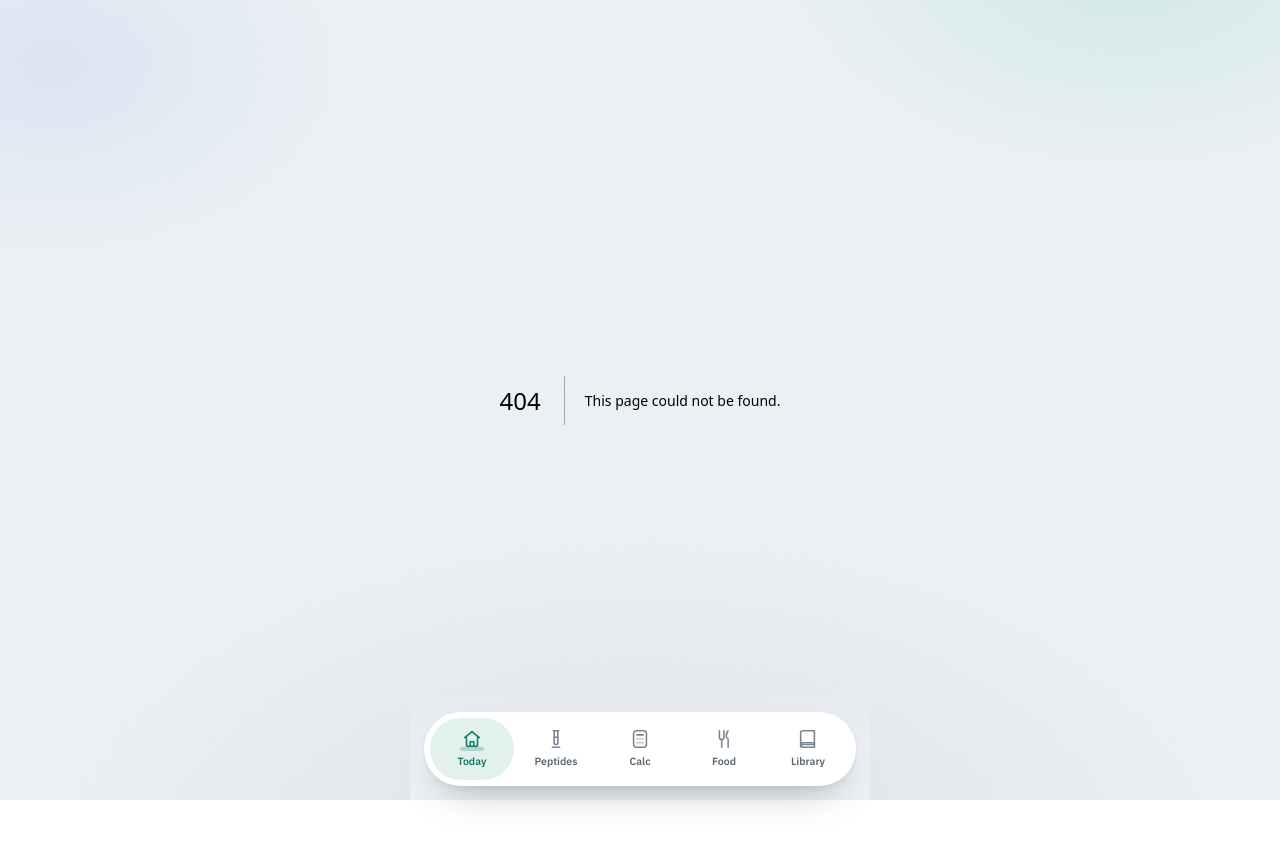
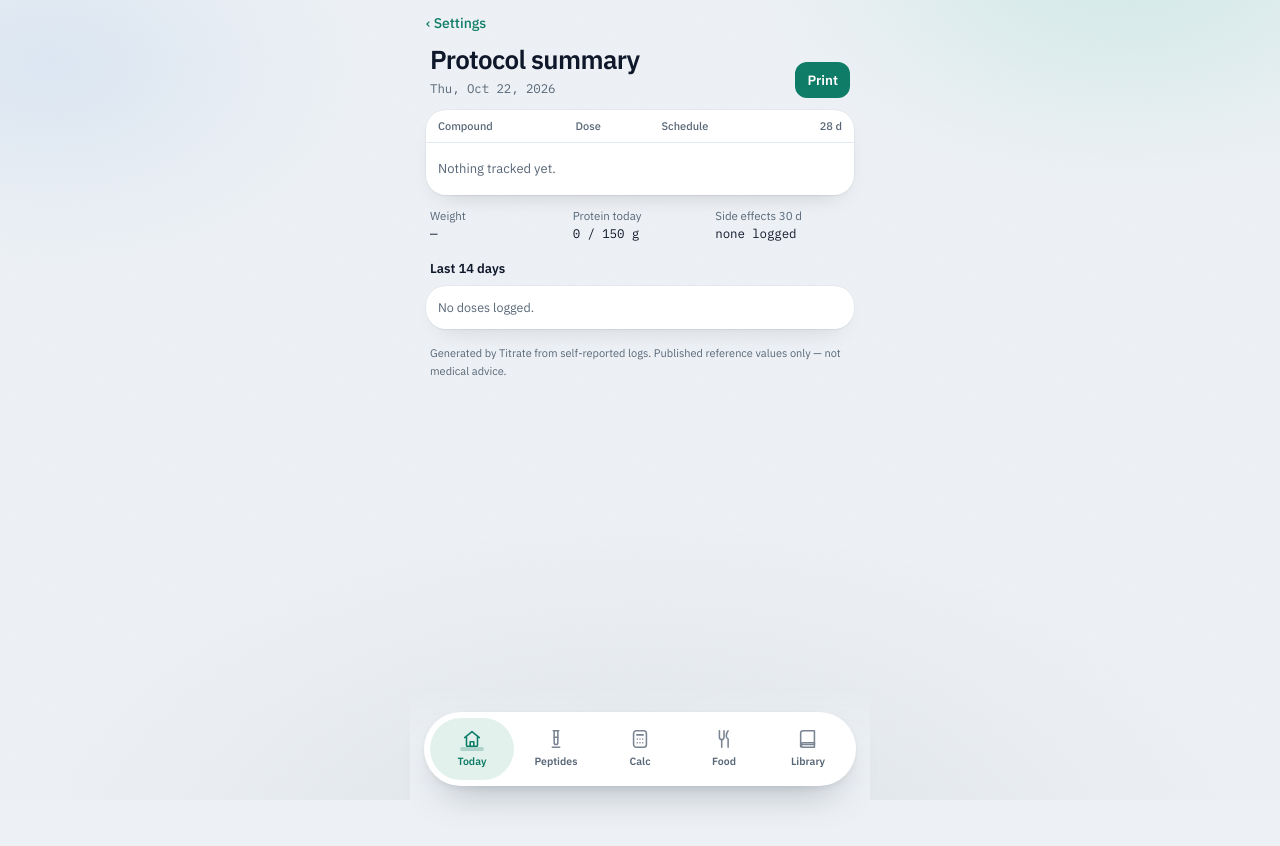
Before and after one commit to RDW-Labz/titrate, a Next.js app: page /summary in a window 1280 px wide. Before the commit this address had no page. Shown: the top 846 px of the page. After the commit the page ends 800 px from the top, so only its background shows below. Built offline with nearby package versions, Linux system fonts and the light colour scheme.

Commit message:
Add printable protocol summary (adherence, vials, side effects, recent doses) behind Settings

```diff
--- a/src/app/globals.css
+++ b/src/app/globals.css
@@ -238,6 +238,32 @@ a:focus-visible {
   display: none;
 }
 
+@media print {
+  .no-print,
+  nav,
+  .app-bg,
+  .app-noise {
+    display: none !important;
+  }
+
+  body {
+    background: #fff;
+  }
+
+  main {
+    padding: 0 !important;
+  }
+
+  .shadow-card {
+    box-shadow: none !important;
+  }
+
+  section,
+  ul {
+    break-inside: avoid;
+  }
+}
+
 @media (prefers-reduced-motion: reduce) {
   *,
   *::before,
--- a/src/app/settings/page.tsx
+++ b/src/app/settings/page.tsx
@@ -122,6 +122,21 @@ export default function SettingsPage() {
       </section>
 
       <section className="mt-3 rounded-[24px] bg-card px-4 py-4 shadow-card">
+        <div className="flex items-center justify-between gap-3">
+          <div>
+            <p className="text-[15px] font-semibold">Summary</p>
+            <p className="mt-1 text-[12px] text-muted">A one-page view of your protocol to print or show a doctor.</p>
+          </div>
+          <Link
+            href="/summary"
+            className="press shrink-0 rounded-xl bg-accent-soft px-3 py-2 text-[13.5px] font-semibold text-accent"
+          >
+            Open
+          </Link>
+        </div>
+      </section>
+
+      <section className="mt-3 rounded-[24px] bg-card px-4 py-4 shadow-card">
         <p className="text-[15px] font-semibold">Start over</p>
         <div className="mt-2 flex flex-wrap gap-2">
           <Btn size="sm" variant="line" onClick={() => actions.seed()}>
--- /dev/null
+++ b/src/app/summary/page.tsx
@@ -0,0 +1,172 @@
+"use client";
+
+import Link from "next/link";
+import { Btn } from "@/components/ui";
+import { doseOn } from "@/lib/titration";
+import { addDays, cycleInfo, dayKey, inCycle, loggedOn, scheduledOn } from "@/lib/schedule";
+import { useStore } from "@/lib/store";
+import { budDaysLeft, scheduleLabel, useByDate, vialStatus } from "@/lib/vial";
+
+export default function SummaryPage() {
+  const { compounds, doses, vials, symptoms, weights, goals, foods } = useStore();
+  const now = new Date();
+
+  const rows = compounds.map((c) => {
+    let due = 0;
+    let logged = 0;
+    for (let i = 0; i < 28; i++) {
+      const day = addDays(now, -i);
+      if (scheduledOn(c, day) && inCycle(c, day)) {
+        due++;
+        if (loggedOn(doses, c.id, day)) logged++;
+      }
+    }
+    const vial = vials.find((v) => v.id === c.vialId);
+    const status = vial ? vialStatus(vial, c, doses) : null;
+    const bud = vial ? budDaysLeft(vial, now) : null;
+    return { c, due, logged, vial, status, bud, cycle: cycleInfo(c, now) };
+  });
+
+  const recent = [...doses]
+    .filter((d) => +new Date(d.at) > +now - 14 * 86_400_000)
+    .sort((a, b) => +new Date(b.at) - +new Date(a.at));
+
+  const symptomCounts = symptoms
+    .filter((s) => +new Date(s.at) > +now - 30 * 86_400_000)
+    .reduce<Record<string, number>>((acc, s) => ({ ...acc, [s.name]: (acc[s.name] ?? 0) + 1 }), {});
+
+  const sortedW = [...weights].sort((a, b) => a.at.localeCompare(b.at));
+  const latestW = sortedW[sortedW.length - 1];
+  const deltaW = latestW && sortedW[0] ? Math.round((latestW.lb - sortedW[0].lb) * 10) / 10 : null;
+
+  const protein = foods
+    .filter((f) => dayKey(new Date(f.at)) === dayKey(now))
+    .reduce((n, f) => n + f.p, 0);
+
+  return (
+    <div className="pt-3">
+      <div className="no-print">
+        <Link href="/settings" className="press text-[14px] font-medium text-accent">
+          ‹ Settings
+        </Link>
+      </div>
+
+      <header className="mt-2 flex items-end justify-between px-1">
+        <div>
+          <h1 className="text-[26px] leading-tight font-semibold tracking-[-0.025em]">Protocol summary</h1>
+          <p className="num mt-1 text-[12.5px] text-muted">
+            {now.toLocaleDateString(undefined, { weekday: "short", month: "short", day: "numeric", year: "numeric" })}
+          </p>
+        </div>
+        <Btn size="sm" className="no-print" onClick={() => window.print()}>
+          Print
+        </Btn>
+      </header>
+
+      <section className="mt-3 overflow-hidden rounded-[20px] bg-card shadow-card ring-1 ring-black/[0.03]">
+        <table className="w-full text-left">
+          <thead>
+            <tr className="border-b border-line text-[11px] text-muted">
+              <th className="px-3 py-2 font-medium">Compound</th>
+              <th className="px-3 py-2 font-medium">Dose</th>
+              <th className="px-3 py-2 font-medium">Schedule</th>
+              <th className="px-3 py-2 text-right font-medium">28 d</th>
+            </tr>
+          </thead>
+          <tbody>
+            {rows.length === 0 ? (
+              <tr>
+                <td colSpan={4} className="px-3 py-4 text-[13px] text-muted">
+                  Nothing tracked yet.
+                </td>
+              </tr>
+            ) : (
+              rows.map(({ c, due, logged, vial, status, bud, cycle }) => (
+                <tr key={c.id} className="border-b border-line/70 align-top last:border-0">
+                  <td className="px-3 py-2.5">
+                    <span className="text-[13.5px] font-medium">{c.name}</span>
+                    <span className="block text-[11.5px] text-muted">
+                      {cycle ? `${cycle.phase} · day ${cycle.dayInPhase}/${cycle.phaseLength}` : "continuous"}
+                    </span>
+                  </td>
+                  <td className="num px-3 py-2.5 text-[12.5px]">
+                    {doseOn(c, now)} {c.unit}
+                    {status?.unitsPerDose ? (
+                      <span className="block text-[11px] text-muted">{Math.round(status.unitsPerDose * 2) / 2} u</span>
+                    ) : null}
+                  </td>
+                  <td className="px-3 py-2.5 text-[12.5px]">
+                    {scheduleLabel(c)}
+                    <span className="block text-[11px] text-muted">
+                      {vial ? `use by ${useByDate(vial).toLocaleDateString(undefined, { month: "short", day: "numeric" })}` : "pen"}
+                      {bud !== null && bud < 0 ? " · expired" : ""}
+                    </span>
+                  </td>
+                  <td className="num px-3 py-2.5 text-right text-[12.5px]">
+                    {due ? `${Math.round((logged / due) * 100)}%` : "—"}
+                    <span className="block text-[11px] text-muted">
+                      {logged}/{due}
+                    </span>
+                  </td>
+                </tr>
+              ))
+            )}
+          </tbody>
+        </table>
+      </section>
+
+      <section className="mt-3 grid grid-cols-3 gap-2 px-1 text-[12.5px]">
+        <div>
+          <p className="text-[11.5px] text-muted">Weight</p>
+          <p className="num">{latestW ? `${latestW.lb} lb` : "—"}</p>
+          {deltaW !== null ? <p className="num text-[11px] text-muted">{deltaW > 0 ? "+" : ""}{deltaW} lb</p> : null}
+        </div>
+        <div>
+          <p className="text-[11.5px] text-muted">Protein today</p>
+          <p className="num">
+            {protein} / {goals.p} g
+          </p>
+        </div>
+        <div>
+          <p className="text-[11.5px] text-muted">Side effects 30 d</p>
+          <p className="num">
+            {Object.keys(symptomCounts).length
+              ? Object.entries(symptomCounts).map(([k, v]) => `${k} ${v}`).join(" · ")
+              : "none logged"}
+          </p>
+        </div>
+      </section>
+
+      <section className="mt-4">
+        <h2 className="px-1 text-[13px] font-semibold">Last 14 days</h2>
+        <ul className="mt-2 divide-y divide-line rounded-[20px] bg-card shadow-card ring-1 ring-black/[0.03]">
+          {recent.length === 0 ? (
+            <li className="px-3 py-3 text-[12.5px] text-muted">No doses logged.</li>
+          ) : (
+            recent.map((d) => {
+              const c = compounds.find((x) => x.id === d.compoundId);
+              const at = new Date(d.at);
+              return (
+                <li key={d.id} className="flex items-baseline justify-between px-3 py-2 text-[12.5px]">
+                  <span className="num">
+                    {at.toLocaleDateString(undefined, { month: "short", day: "numeric" })}
+                    <span className="text-muted"> {at.toLocaleTimeString(undefined, { hour: "numeric", minute: "2-digit" })}</span>
+                  </span>
+                  <span className="min-w-0 flex-1 truncate px-2">{c?.name ?? "—"}</span>
+                  <span className="num text-right">
+                    {d.skipped ? "skipped" : `${d.dose} ${d.unit}`}
+                    {d.site ? <span className="block text-[10.5px] text-muted">{d.site}</span> : null}
+                  </span>
+                </li>
+              );
+            })
+          )}
+        </ul>
+      </section>
+
+      <p className="mt-4 px-1 text-[11px] leading-relaxed text-muted">
+        Generated by Titrate from self-reported logs. Published reference values only — not medical advice.
+      </p>
+    </div>
+  );
+}
```
